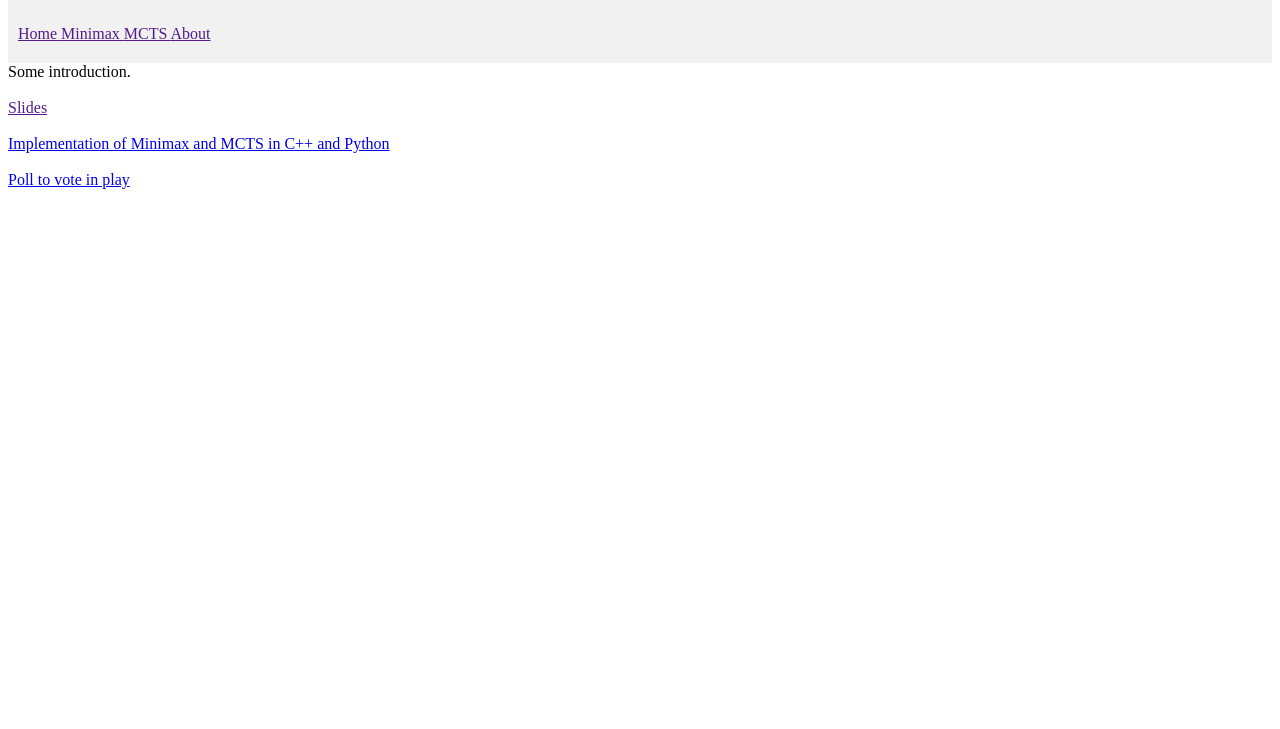
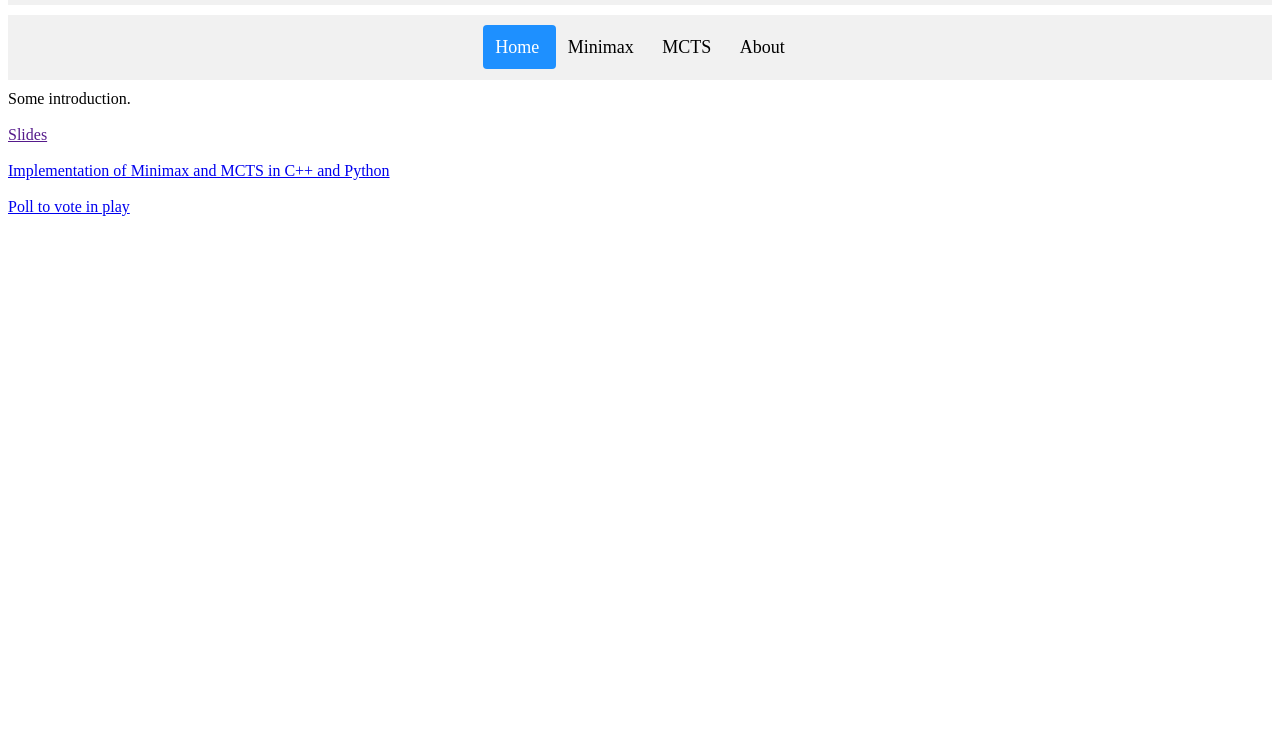
Before and after one commit to afonsonf/ia-enemath-poll, a plain HTML site: page docs/index.html in a window 1280 px wide. Shown: the part 71-800 px from the top of the page. Drawn offline with Linux system fonts and the light colour scheme; files that its build step writes are made by us from their sources.

Commit message:
fix docs/

```diff
--- a/poll/index.html
+++ b/docs/index.html
@@ -4,8 +4,8 @@
 <head>
   <title>ENEMath 19</title>
   <meta charset="UTF-8">
-  <link type="text/css" rel="stylesheet" href="web/style.css" />
-  <link type="text/css" rel="stylesheet" href="web/header.css"/>
+  <link type="text/css" rel="stylesheet" href="style.css" />
+  <link type="text/css" rel="stylesheet" href="header.css"/>
 </head>
 <body>
 
```
